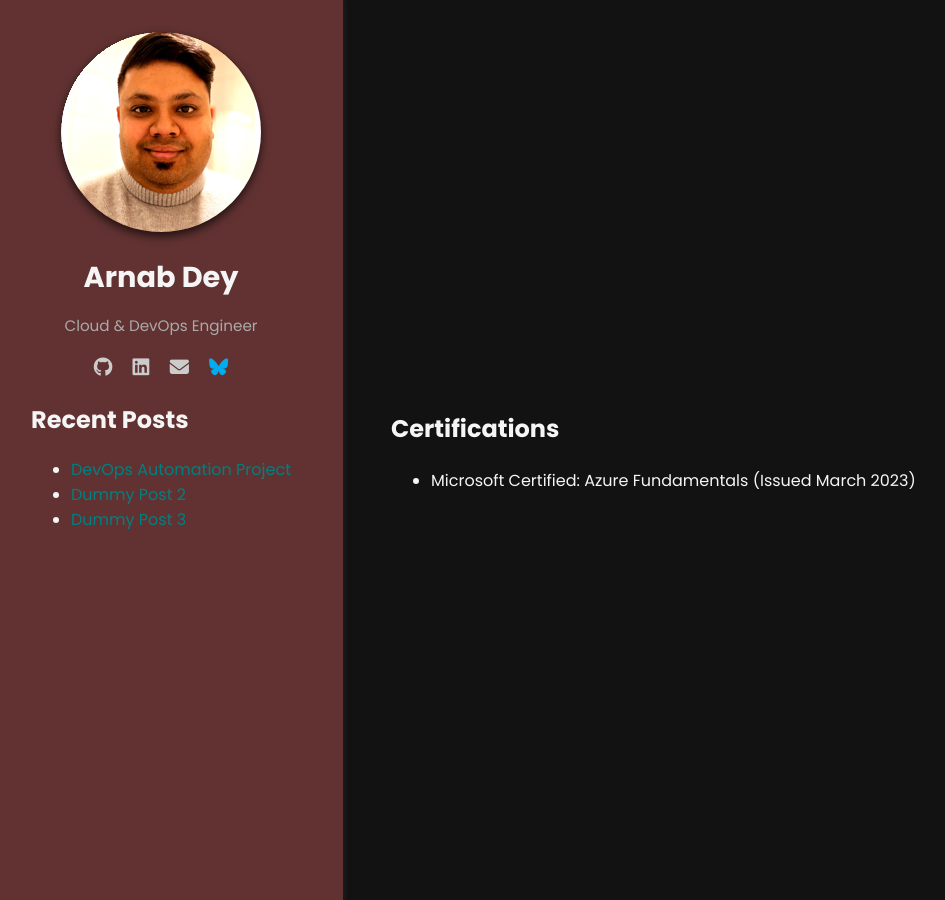
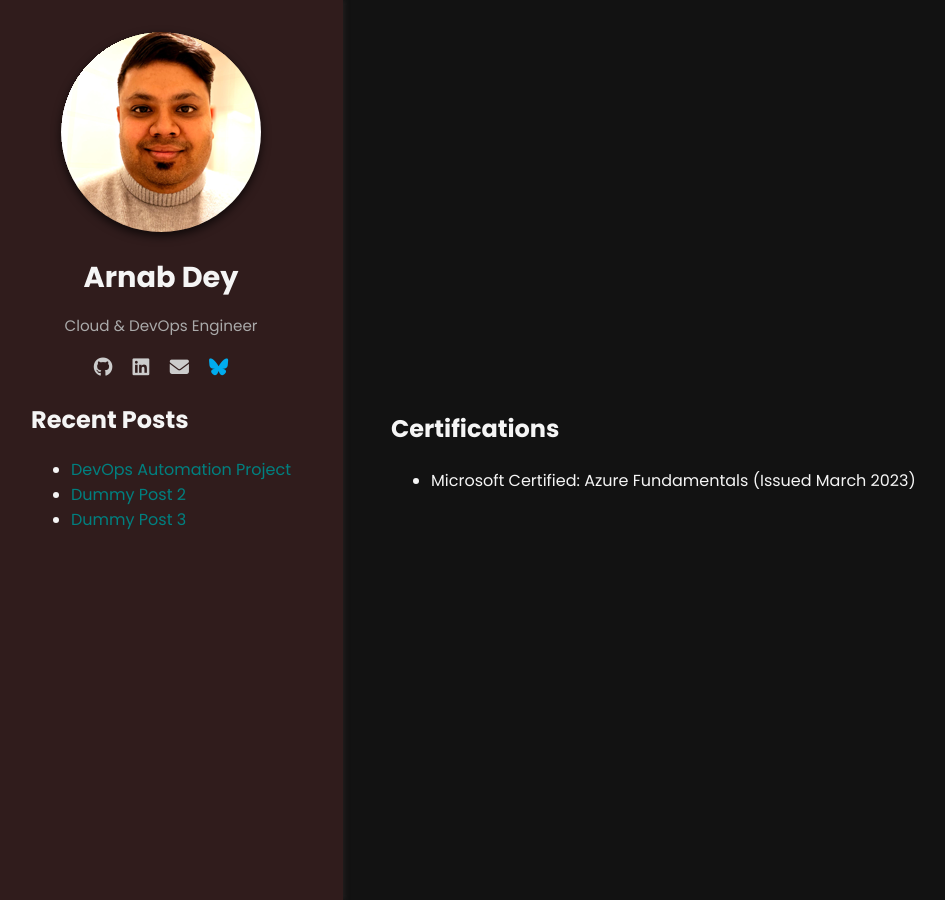
Before and after one commit to arnabdey73/arnabdey73.github.io, a Jekyll site: the page built from certifications.md, in a window 1280 px wide. Shown: the whole page, without its empty margins (21-966 px from the left). Built offline with Jekyll 4.4.1, drawn with Linux system fonts in a browser that asks for light colours; nearby versions of some CDN libraries; our own code applies the rules of GitHub Pages for plain Markdown files.

Commit message:
chaged style again

```diff
--- a/assets/css/style.css
+++ b/assets/css/style.css
@@ -12,7 +12,7 @@ body {
   }
 
   .sidebar {
-    background-color: #623232;
+    background-color: #301c1c;
     padding: 2rem;
     width: 300px;
     box-shadow: 2px 0 5px rgba(61, 50, 50, 0.4);
@@ -78,6 +78,7 @@ body {
 
   .recent-posts ul li a:hover {
     color: #1da1f2; /* Hover effect color */
+    text-decoration: underline;
   }
 
   .recent-posts ul li a[href*='Dummy'] {
```
